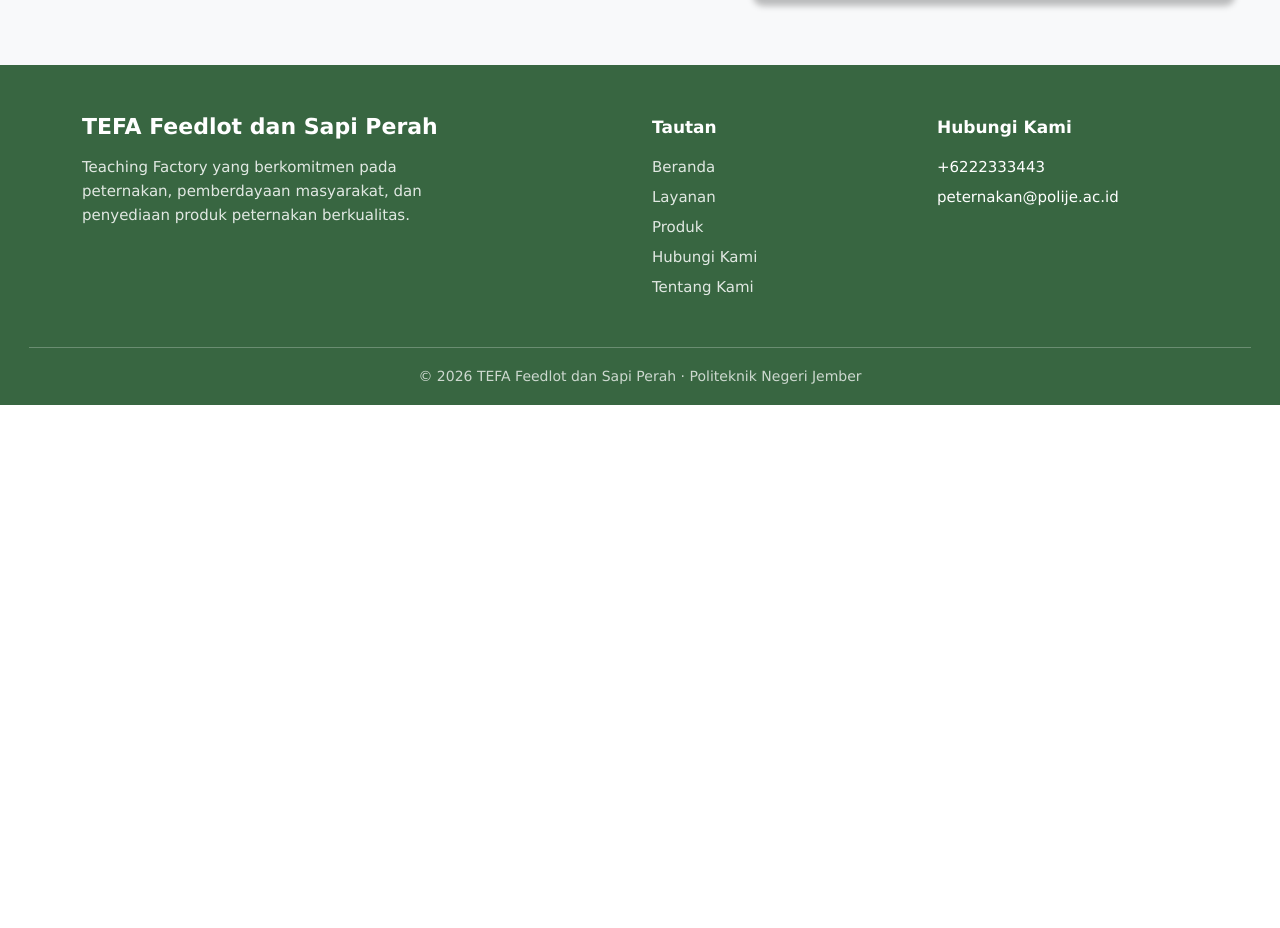
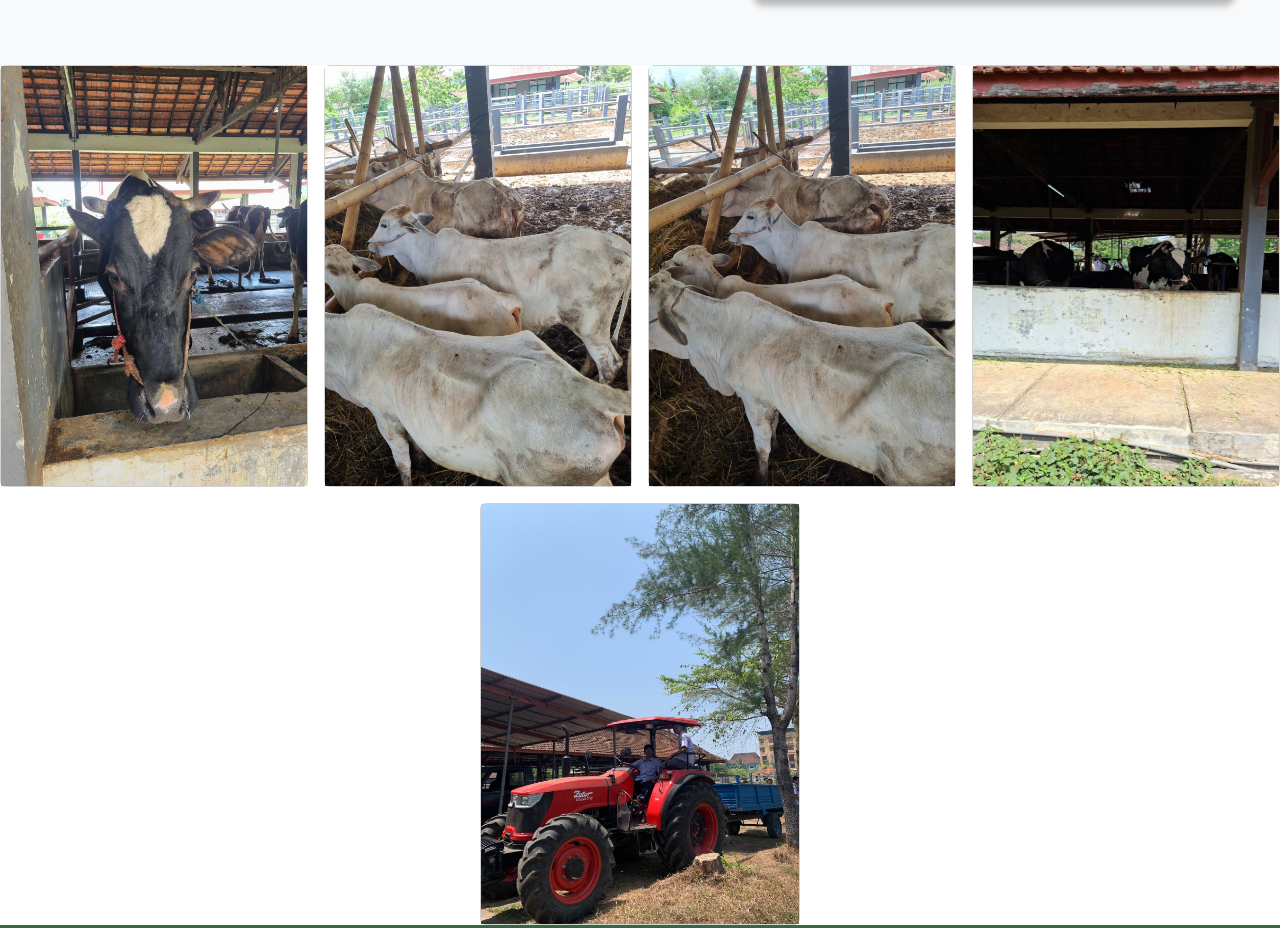
Before and after one commit to raflyarf5/TEFA_Feedlot, a plain HTML site: page TEFA-Feedlot/tentang_kami.html in a window 1280 px wide. Shown: the part 907-1835 px from the top of the page. Before the commit the page ends 1312 px from the top, so only its background shows below. Drawn offline with nearby package versions, Linux system fonts and the light colour scheme.

Commit message:
nambah galeri dan gambar produk

```diff
--- a/TEFA-Feedlot/css/style.css
+++ b/TEFA-Feedlot/css/style.css
@@ -7,6 +7,7 @@
 
 header {
   background-color: #386641;
+
 }
 
 :root {
--- a/TEFA-Feedlot/css/tentang_kami.css
+++ b/TEFA-Feedlot/css/tentang_kami.css
@@ -56,6 +56,36 @@
   color: #4b5563;
 }
 
+/** card **/
+
+.card-list {
+  display: flex;
+  flex-direction: row;
+  flex-wrap: wrap;   /* turun ke bawah kalau layar sempit */
+  gap: 16px;
+  justify-content: center;
+}
+
+.card {
+  flex: 1 1 280px;   /* lebar minimal 280px, sisanya dibagi rata */
+  max-width: 320px;
+}
+
+  .card:hover {
+  transform: translateY(-8px);
+  box-shadow: 0 6px 6px rgba(0, 0, 0, 0.35);
+  transition:
+    transform 0.25s ease,
+    box-shadow 0.25s ease;
+  }
+
+.card img {
+  width: 100%;
+  display: block;
+  height: 420px;
+}
+
+
 /* ===== Tampilan HP ===== */
 @media (max-width: 768px) {
   .judul2 {
--- a/TEFA-Feedlot/tentang_kami.html
+++ b/TEFA-Feedlot/tentang_kami.html
@@ -135,7 +135,35 @@
           </div>
         </div>
       </section>
+
+
+     <!--card Geleri-->
+
+  <div class="card-list">
+  <div class="card">
+    <img src="assets/GALERI2.jpeg" alt="Sapi">
+  </div>
+
+  <div class="card">
+    <img src="assets/GALERI1.jpeg" alt="Sapi">
+  </div>
+
+  <div class="card">
+    <img src="assets/GALERI3.jpeg" alt="Sapi">
+  </div>
+
+<div class="card">
+    <img src="assets/Sapi.jpeg" alt="Sapi">
+  </div>
+
+  <div class="card">
+    <img src="assets/MAGANG.jpeg" alt="Sapi">
+  </div>
+
+  </div>
+
     </main>
+
     <!-- Footer -->
     <footer>
       <div class="container">
```
Also changed, not shown: TEFA-Feedlot/layanan.html (+1 -1 lines), TEFA-Feedlot/produk.html (+5 -5 lines), TEFA-Feedlot/assets/GALERI1.jpeg (added), TEFA-Feedlot/assets/GALERI2.jpeg (added), TEFA-Feedlot/assets/GALERI3.jpeg (added), TEFA-Feedlot/assets/RumputGajah.jpeg (added), TEFA-Feedlot/assets/SUSU.png (added), TEFA-Feedlot/assets/SapiPembibitan.jpeg (added), TEFA-Feedlot/assets/SapiPerah.jpeg (added).
